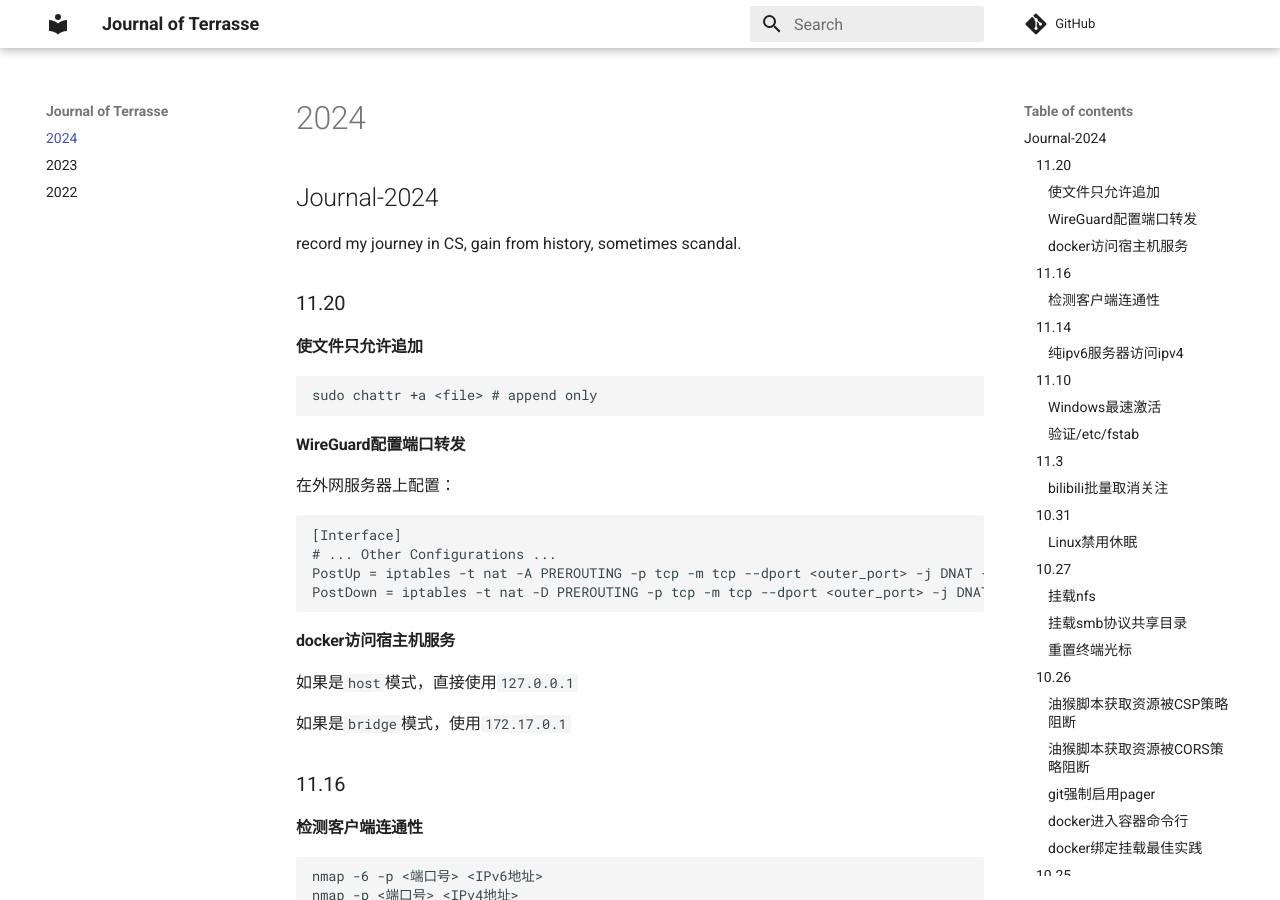
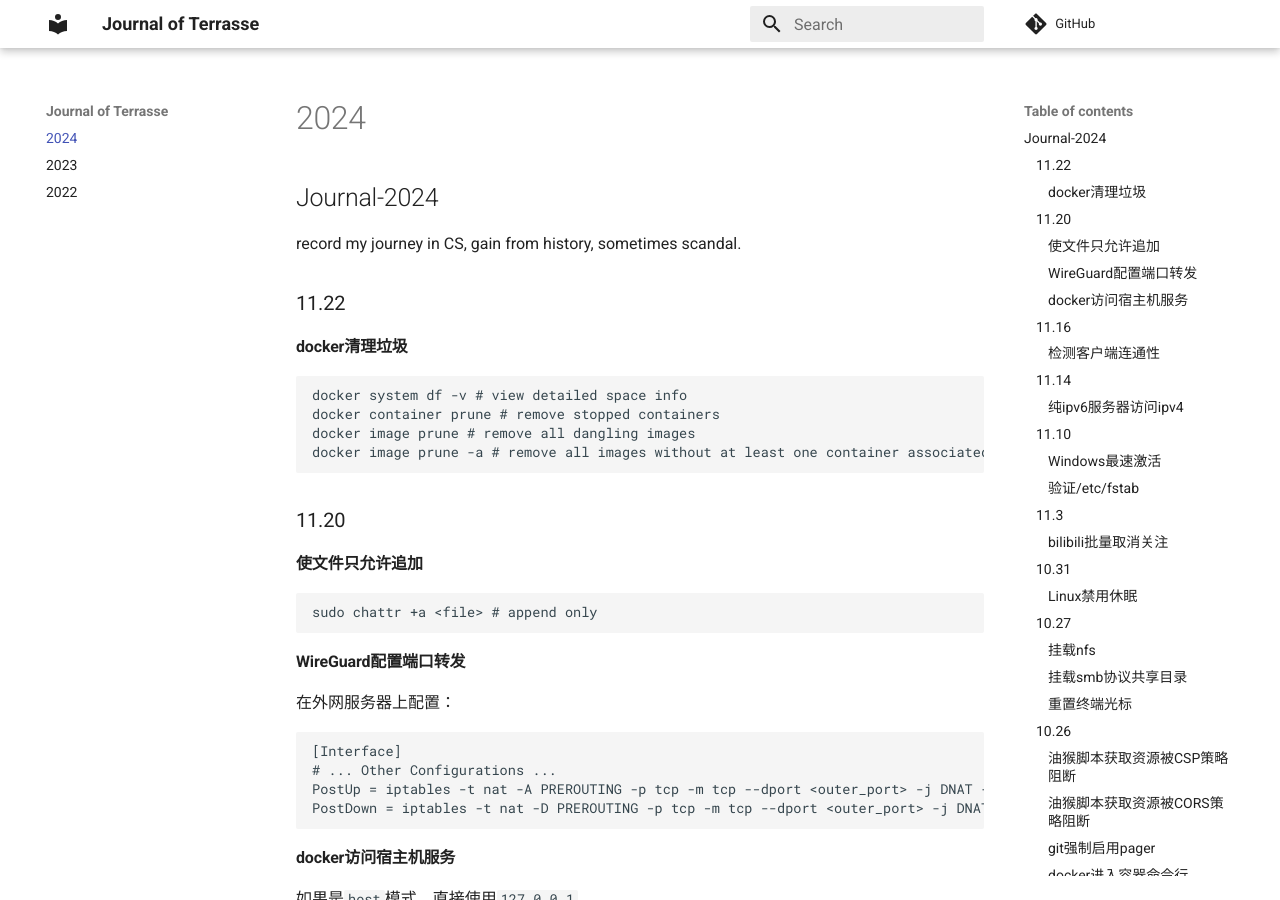
Before and after one commit to Jerry-Terrasse/journal, an MkDocs documentation site: the page built from docs/2024.md, in a window 1280 px wide and 900 px high. Built offline with MkDocs 1.6.1 and Material for MkDocs 9.7.7, drawn with Linux system fonts in a browser that asks for light colours; comment, search, counter and statistics services are not loaded.

Commit message:
update (Fri Nov 22 07:38:37 PM CST 2024)

````diff
--- a/docs/2024.md
+++ b/docs/2024.md
@@ -1,6 +1,17 @@
 ## Journal-2024
 
 record my journey in CS, gain from history, sometimes scandal.
+
+### 11.22
+
+#### docker清理垃圾
+
+```shell
+docker system df -v # view detailed space info
+docker container prune # remove stopped containers
+docker image prune # remove all dangling images
+docker image prune -a # remove all images without at least one container associated to them
+```
 
 ### 11.20
 
````
